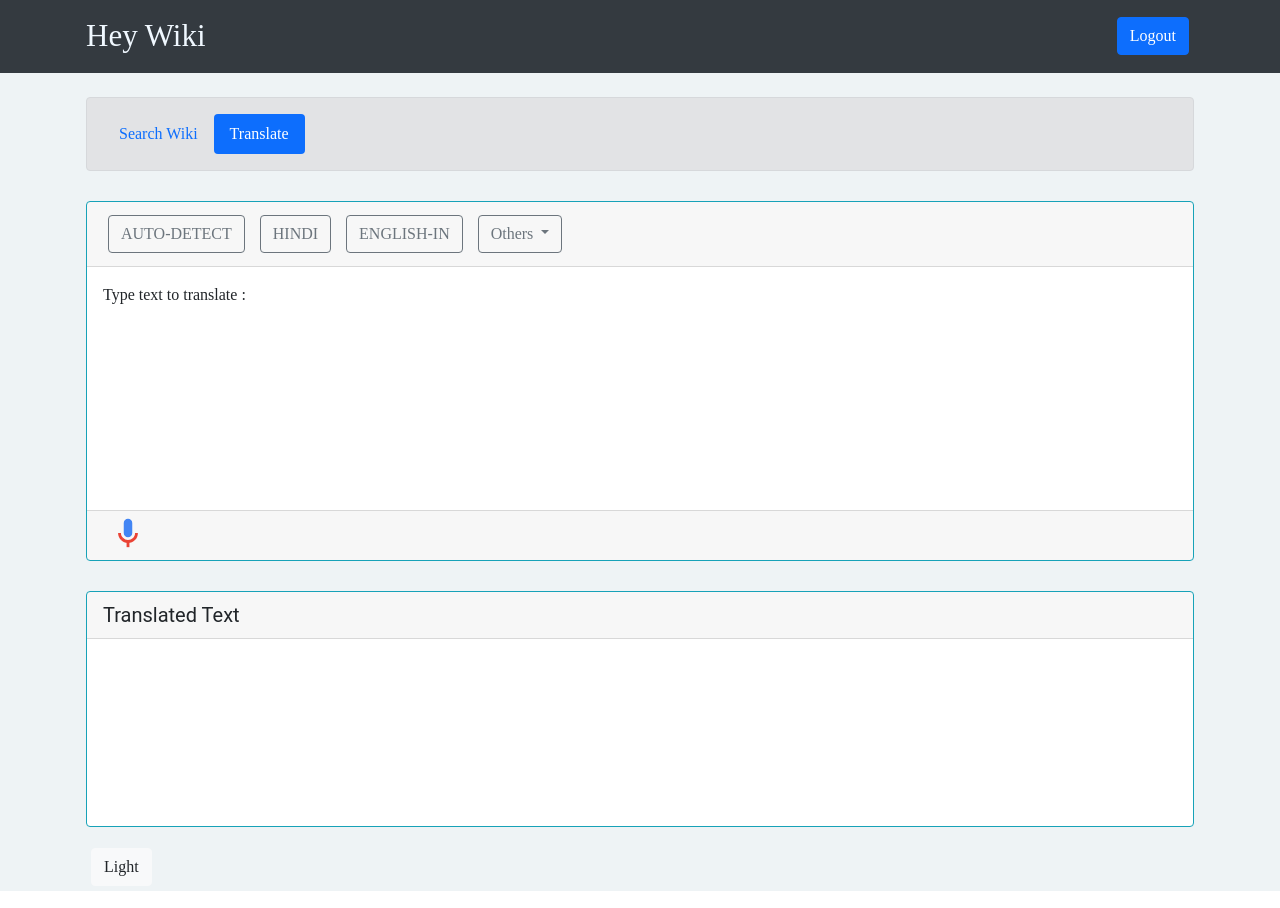
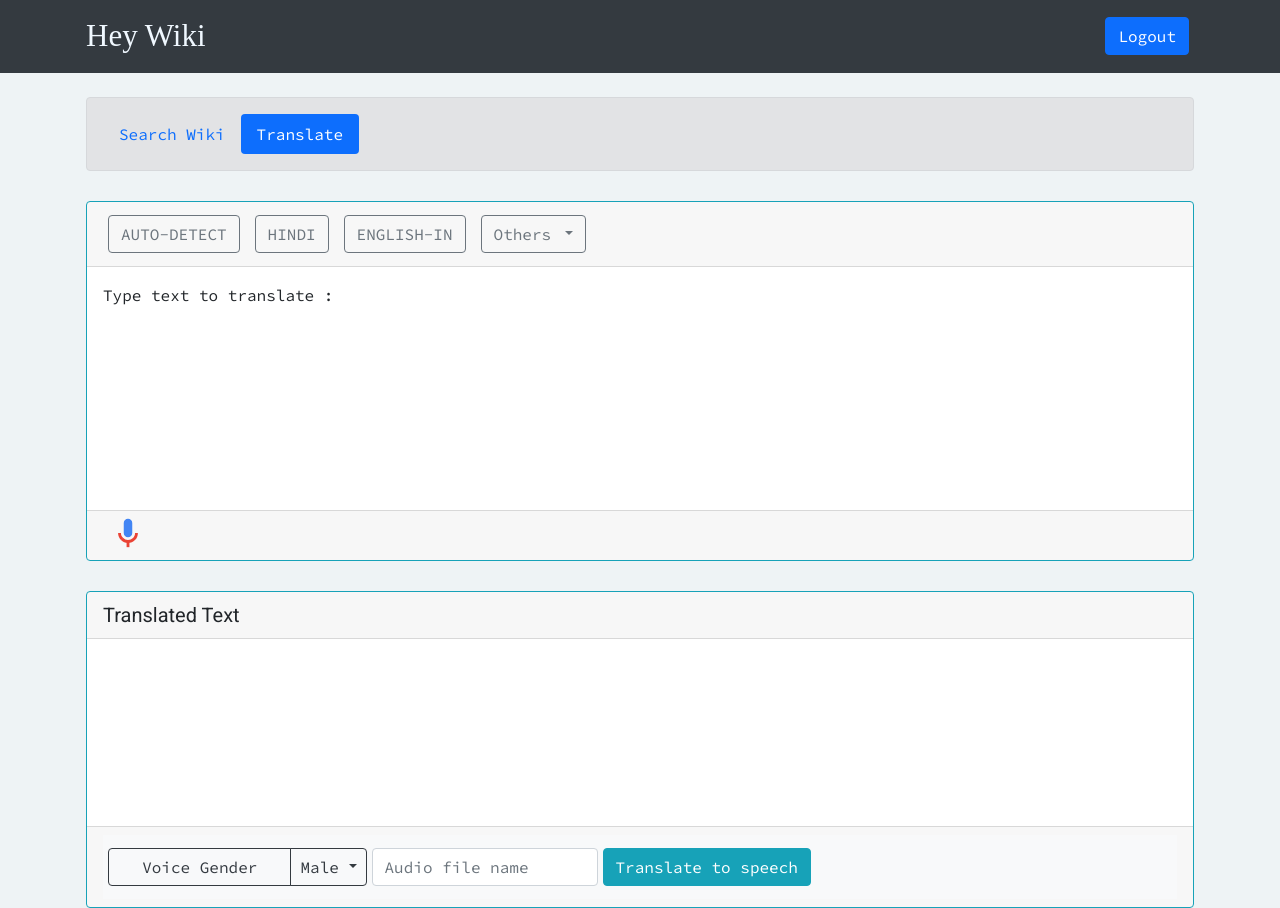
Before and after one commit to sid597/bolowiki.com, a Flask app: page /dashboard/ in a window 1280 px wide. Run offline with Flask 2, Linux system fonts and the light colour scheme; the visitor is signed in with stand-in values (Sample User, id 1); parts of the project's set-up code (start-up, migrations or seed data) failed here and were passed over; some libraries are stand-ins or nearby versions; some web fonts are replaced.

Commit message:
Take some fields input for the voice conversion like voice gender, name of the file to save with and language in which this audio is to be converted.

```diff
--- a/static/js/translate/translate.js
+++ b/static/js/translate/translate.js
@@ -116,7 +116,16 @@ document.addEventListener('DOMContentLoaded', () => {
   const micIcon = document.querySelector('#micIcon');
   const micIconCurrentStatus = document.querySelector('#micIconCurrentStatus');
   const micIconResult = document.querySelector('#micIconCurrentStatus');
+  const voiceSelectDropdownButton = document.querySelector('#voiceSelectDropdownButton');
+  const nameToSaveWith = document.querySelector('#nameToSaveWith');
   textareaElement.focus();
+
+  // Voice select Dropdown button
+  voiceSelectDropdownButton.textContent = 'Male  ';
+  document.querySelector('#demolist').addEventListener('click', (e) => {
+    console.log(e.target.textContent);
+    voiceSelectDropdownButton.textContent = `${e.target.textContent}  `;
+  });
 
   // Paste text as plain text in content editable
   document.querySelector('[contenteditable]').addEventListener('paste', (event) => {
@@ -160,8 +169,8 @@ document.addEventListener('DOMContentLoaded', () => {
     const postData = JSON.stringify({
       textToConvert: textToTranslateData,
       translateLanguage: 'en-GB',
-      nameToSaveWith: 'sid_translate',
-      voiceGender: 'MALE',
+      nameToSaveWith: nameToSaveWith.value.length !== 0 ? nameToSaveWith.value : 'sid_translate',
+      voiceGender: voiceSelectDropdownButton.textContent,
     });
     request.setRequestHeader('Content-type', 'application/json');
     console.log(`Data to send for speech translation is ${postData}`);
--- a/templates/layout/index.html
+++ b/templates/layout/index.html
@@ -1,11 +1,11 @@
 <!DOCTYPE html>
 <html lang="en">
   <head>
-    <!-- <script src="https://cdn.jsdelivr.net/npm/popper.js@1.16.0/dist/umd/popper.min.js" integrity="sha384-Q6E9RHvbIyZFJoft+2mJbHaEWldlvI9IOYy5n3zV9zzTtmI3UksdQRVvoxMfooAo" crossorigin="anonymous"></script> -->
-    <!-- <link
+    <script src="https://cdn.jsdelivr.net/npm/popper.js@1.16.0/dist/umd/popper.min.js" integrity="sha384-Q6E9RHvbIyZFJoft+2mJbHaEWldlvI9IOYy5n3zV9zzTtmI3UksdQRVvoxMfooAo" crossorigin="anonymous"></script>
+    <link
       href="https://fonts.googleapis.com/css2?family=Charmonman:wght@400;700&family=Roboto:wght@100;200;300;400;500;600;700;800&family=Source+Code+Pro:ital,wght@0,300;0,400;0,500;0,600;0,700;0,900;1,200;1,300;1,400;1,500;1,600;1,700;1,900&display=swap"
       rel="stylesheet"
-    /> -->
+    />
     <meta charset="utf-8" />
     <title>Hey Wiki</title>
     <meta
--- a/templates/translate/main.html
+++ b/templates/translate/main.html
@@ -74,10 +74,45 @@
 <div class="card border-info mb-3">
   <div class="card-header">Translated Text</div>
   <div class="card-body" id="translatedCardBody"></div>
+  <!-- Card footer for  -->
+  <div class="card-footer">
+    <nav class="navbar navbar-expand-lg navbar-light bg-light">
+      <!-- Select voice Gender -->
+      <div class="btn-group w-25">
+        <button type="button" class="btn btn-outline-dark w-75 mr-0">Voice Gender</button>
+        <button
+        id="voiceSelectDropdownButton"
+          type="button"
+          class="btn btn-outline-dark dropdown-toggle dropdown-toggle-split"
+          data-toggle="dropdown"
+          aria-expanded="true"
+        >
+            <!-- <span class="sr-only">Toggle Dropdown</span> -->
+        </button>
+        <ul
+          class="dropdown-menu"
+          id="demolist"
+          aria-labelledby="dropdownMenuButton"
+        >
+          <li><a class="dropdown-item" href="#">Female</a></li>
+          <li><a class="dropdown-item" href="#">Male</a></li>
+        </ul>
+      </div>
+
+      <!-- Add fileName to save with  -->
+      <div class="btn-toolbar " role="toolbar" aria-label="Toolbar with button groups">
+        <div class="input-group ">
+          <input type="text" id="nameToSaveWith" class="form-control " placeholder="Audio file name" aria-label="Input group example" aria-describedby="btnGroupAddon">
+        </div>
+      </div>
+
+      <!-- Submit button for speech translation  -->
+      <button type="button" id="translateTextToSpeech" class="btn btn-info ">
+        Translate to speech
+      </button>
+    </nav>
+  </div>
 </div>
-<button type="button" id="translateTextToSpeech" class="btn btn-light">
-  Light
-</button>
 
 <!-- --------------------------------------------------------------- -->
 
```
Also changed, not shown: 1 other file.
